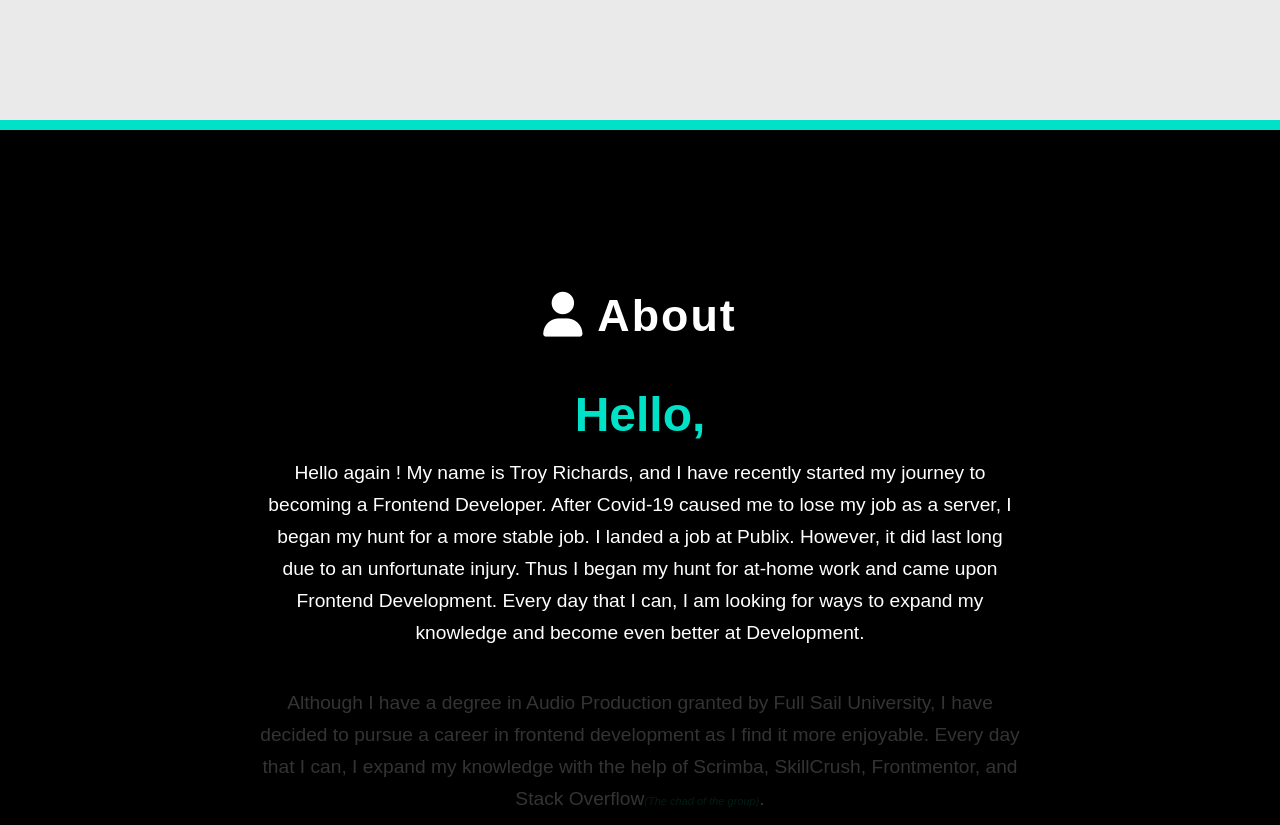
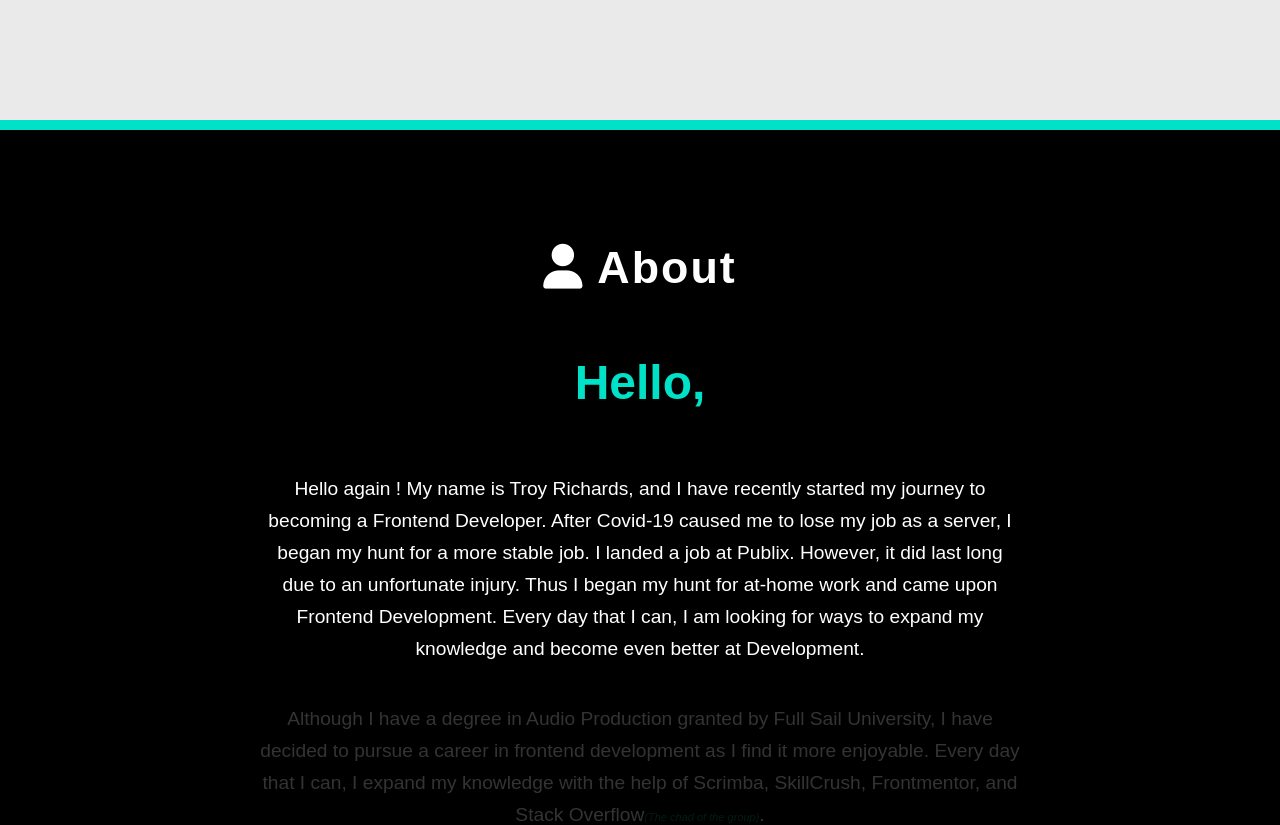
Before and after one commit to TroyRichardsDA/Portfolio-React-Revamp, a React (Create React App) app: page / in a window 1280 px wide. Shown: the part 680-1505 px from the top of the page. Built offline with nearby package versions, Linux system fonts and the light colour scheme.

Commit message:
About padding editted

```diff
--- a/src/Components/About/AboutStyles.js
+++ b/src/Components/About/AboutStyles.js
@@ -4,9 +4,9 @@ import { motion } from "framer-motion";
 
 export const Container = styled.section`
   background-color: var(--thrid-BG);
-  padding: var(--containerPadding);
   min-height: 100vh;
-  padding-top: 10rem;
+  padding-top: 7rem;
+  padding-bottom: 10rem;
 
   border-top: 10px solid var(--highlightColor);
 `;
@@ -21,8 +21,6 @@ export const Wrapper = styled(motion.div)`
 export const Header = styled.h2`
   color: white;
 
-  margin-bottom: 4rem;
-
   letter-spacing: 2px;
   font-size: var(--headers);
 `;
@@ -30,7 +28,7 @@ export const Header = styled.h2`
 export const SubHeader = styled.h1`
   color: var(--highlightColor);
   font-size: 3rem;
-  margin-bottom: 2rem;
+  margin: 5rem 0;
 
   ${tablet({
     fontSize: "3rem",
--- a/src/Components/Contact/ContactStyles.js
+++ b/src/Components/Contact/ContactStyles.js
@@ -4,7 +4,6 @@ import { motion } from "framer-motion";
 
 export const Container = styled.section`
   padding: var(--containerPadding);
-  min-height: 110vh;
   background-color: var(--thrid-BG);
 `;
 
@@ -79,7 +78,7 @@ export const Link = styled.a`
     border: 1px solid var(--dimHighlightColor);
     color: white;
     background-color: var(--dimHighlightColor);
-    box-shadow: 0px 5px 100px 10px var(--highlightColor);
+    box-shadow: 0px 5px 50px 10px var(--highlightColor);
   }
 
   ${desktop({
--- a/src/Components/Footer/FooterStyles.js
+++ b/src/Components/Footer/FooterStyles.js
@@ -2,9 +2,7 @@ import styled from "styled-components";
 import { tablet, desktop } from "../../responsive";
 
 export const Container = styled.footer`
-  background-color: var(--main-BG);
-
-  margin-top: 5rem;
+  background-color: var(--thrid-BG);
 `;
 
 export const Wrapper = styled.div`
@@ -25,10 +23,10 @@ export const Social = styled.div`
 export const LinkIcon = styled.i`
   font-size: 1.9rem;
   color: var(--dimHighlightColor);
-  transition: 0.5s;
+  transition: 0.25s ease-in-out;
 
   &:hover {
-    text-shadow: 0px 10px 10px grey;
+    text-shadow: 0px 10px 20px var(--highlightColor);
     color: var(--highlightColor);
   }
 
@@ -39,4 +37,6 @@ export const LinkIcon = styled.i`
 
 export const Copyright = styled.div``;
 
-export const Text = styled.p``;
+export const Text = styled.p`
+  color: var(--AltText);
+`;
--- a/src/index.css
+++ b/src/index.css
@@ -11,7 +11,7 @@
   --projectTextBG:#092c36ce;
   --wrapper: 85%;
   --headers: 2.8rem;
-  --containerPadding: 8rem 0;
+  --containerPadding: 3rem 0;
   --navBG: linear-gradient(147deg, rgba(255,255,255,0.7986577181208054) 28%, rgba(20,15,0,0.3803131991051454) 85%)
 }
 
```
